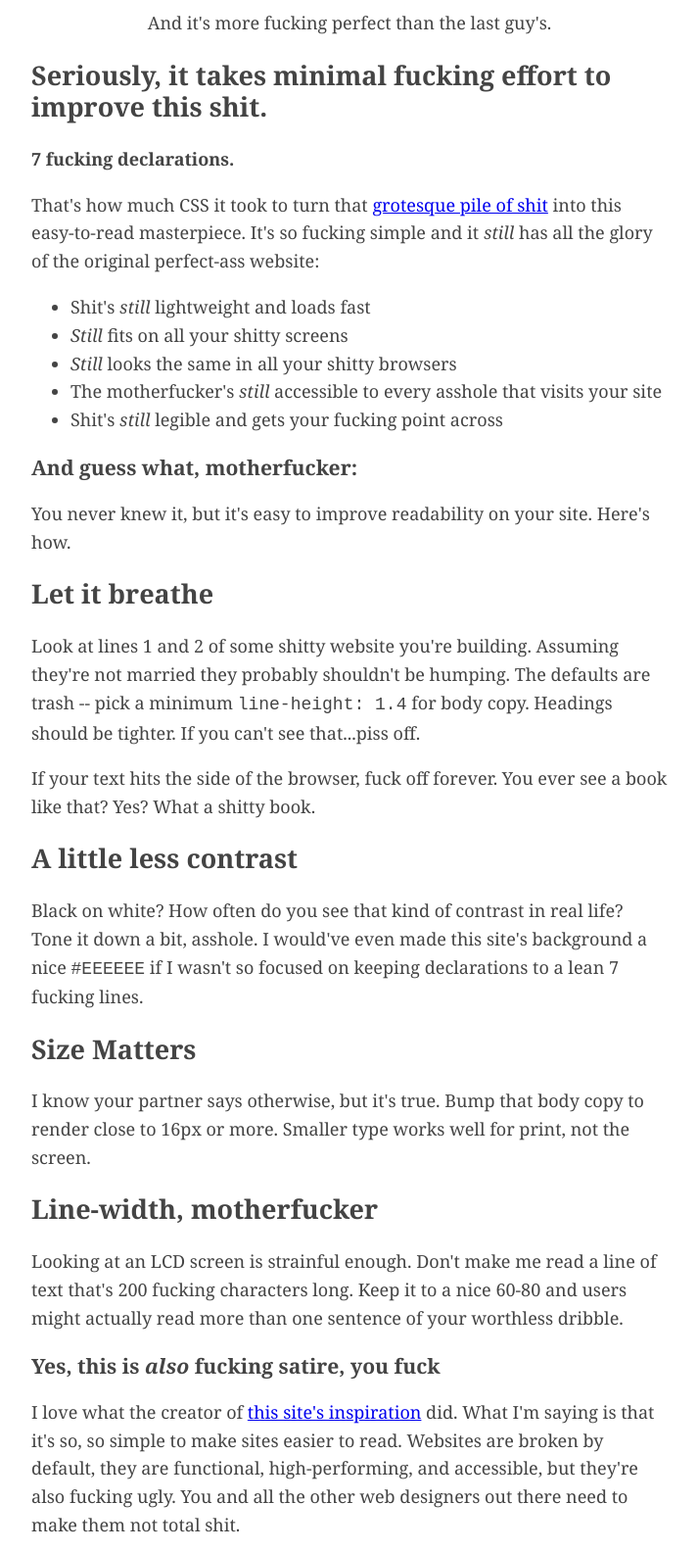
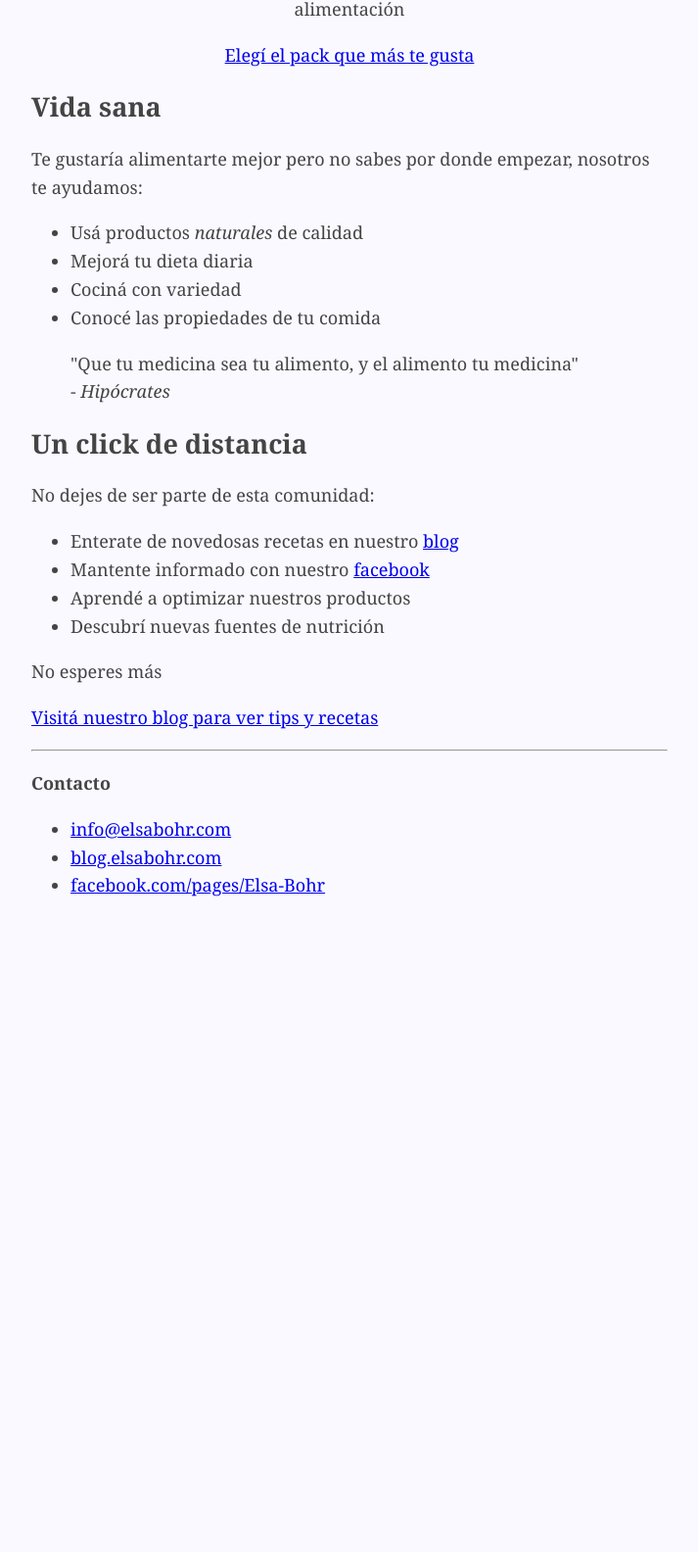
Before and after one commit to elsabohr/elsabohr.github.io, a plain HTML site: page index.html in a window 1280 px wide. Shown: the part 389-1973 px from the top of the page at 98% size, without its empty margins (283-996 px from the left). After the commit the page ends 1347 px from the top, so only its background shows below. Drawn offline with Linux system fonts and the light colour scheme.

Commit message:
Version hecha con el Clark

```diff
--- a/index.html
+++ b/index.html
@@ -2,8 +2,11 @@
 <html>
 <head>
 	<meta http-equiv="Content-Type" content="text/html; charset=UTF-8">
-	<meta charset="utf-8"><meta name="viewport" content="width=device-width, initial-scale=1">
+	<meta charset="utf-8">
+	<meta name="viewport" content="width=device-width, initial-scale=1">
 	<title>Elsa Bohr</title>
+    <link rel="shortcut icon" href="img/32.png" sizes="32x32" type="image/png"/>
+    <link rel="apple-touch-icon-precomposed" sizes="152x152" href="img/152.png" type="image/png"/>
 <style type="text/css">
 	body{
 		margin: 40px auto;
@@ -13,6 +16,7 @@
 		color: #444;
 		padding: 0 10px;
 		font-family: Georgia, serif;
+		background-color: #F9F9FF;
 	}
 	h1,h2,h3 {
 		line-height: 1.2
@@ -25,88 +29,55 @@
 
 <body>
 <header>
-	<img src="logo.png">
-	<h1>This is <em>still</em> a motherfucking website.</h1>
-	<aside>And it's more fucking perfect than the last guy's.</aside>
+	<img src="img/logo.png">
+	<h1>A un <em>click</em> de una vida mas sana</h1>
+	<aside>Acercandote a la comodidad de tu hogar los secretos de una mejor alimentación</aside>
+	<p><a href="http://shop.elsabohr.com/">Elegí el pack que más te gusta</a></p>
 </header>
 
-<h2>Seriously, it takes minimal fucking effort to improve this shit.</h2>
+<h2>Vida sana</h2>
 <p>
-	<strong>7 fucking declarations.</strong>
+	Te gustaría alimentarte mejor pero no sabes por donde empezar, nosotros te ayudamos:
+</p>
+<ul>
+	<li>Usá productos <em>naturales</em> de calidad</li>
+	<li>Mejorá tu dieta diaria</li>
+	<li>Cociná con variedad</li>
+	<li>Conocé las propiedades de tu comida</li>
+</ul>
+
+<blockquote>
+	"Que tu medicina sea tu alimento, y el alimento tu medicina"
+	<br>
+	- <em>Hipócrates</em>
+</blockquote>
+
+<h2>Un click de distancia</h2>
+<p>
+	No dejes de ser parte de esta comunidad:
+</p>
+<ul>
+	<li>Enterate de novedosas recetas en nuestro <a href="http://blog.elsabohr.com/">blog</a></li>
+	<li>Mantente informado con nuestro <a href="https://www.facebook.com/pages/Elsa-Bohr/843021069103494">facebook</a></li>
+	<li>Aprendé a optimizar nuestros productos</li>
+	<li>Descubrí nuevas fuentes de nutrición</li>
+</ul>
+<p>
+	No esperes más
 </p>
 <p>
-	That's how much CSS it took to turn that <a href="http://motherfuckingwebsite.com/">grotesque pile of shit</a> into this easy-to-read masterpiece. It's so fucking simple and it <em>still</em> has all the glory of the original perfect-ass website:
+	<a href="http://blog.elsabohr.com/">Visitá nuestro blog para ver tips y recetas</a>
 </p>
-<ul>
-	<li>Shit's <em>still</em> lightweight and loads fast</li>
-	<li><em>Still</em> fits on all your shitty screens</li>
-	<li><em>Still</em> looks the same in all your shitty browsers</li>
-	<li>The motherfucker's <em>still</em> accessible to every asshole that visits your site</li>
-	<li>Shit's <em>still</em> legible and gets your fucking point across</li>
-</ul>
-<h3>And guess what, motherfucker:</h3>
-<p>
-	You never knew it, but it's easy to improve readability on your site. Here's how.
-</p>
-<h2>Let it breathe</h2>
-<p>
-	Look at lines 1 and 2 of some shitty website you're building. Assuming they're not married they probably shouldn't be humping. The defaults are trash -- pick a minimum <code>line-height: 1.4</code> for body copy. Headings should be tighter. If you can't see that...piss off.
-</p>
-<p>
-	If your text hits the side of the browser, fuck off forever. You ever see a book like that? Yes? What a shitty book.
-</p>
-<h2>A little less contrast</h2>
-<p>
-	Black on white? How often do you see that kind of contrast in real life? Tone it down a bit, asshole. I would've even made this site's background a nice <code>#EEEEEE</code> if I wasn't so focused on keeping declarations to a lean 7 fucking lines.
-</p>
-<h2>Size Matters</h2>
-<p>
-	I know your partner says otherwise, but it's true. Bump that body copy to render close to 16px or more. Smaller type works well for print, not the screen.
-</p>
-<h2>Line-width, motherfucker</h2>
-<p>
-	Looking at an LCD screen is strainful enough. Don't make me read a line of text that's 200 fucking characters long. Keep it to a nice 60-80 and users might actually read more than one sentence of your worthless dribble.
-</p>
-<h3>Yes, this is <em>also</em> fucking satire, you fuck</h3>
-<p>
-	I love what the creator of <a href="http://motherfuckingwebsite.com/">this site's inspiration</a> did. What I'm saying is that it's so, so simple to make sites easier to read. Websites are broken by default, they are functional, high-performing, and accessible, but they're also fucking ugly. You and all the other web designers out there need to make them not total shit.
-</p>
-<blockquote>"You're a fucking moron if you use default browser styles."
-<br>
-- Eleanor Roosevelt
-</blockquote>
 <hr>
-<h2>Epilogue</h2>
-<p>
-	Inspired by the geniuses behind <a href="http://motherfuckingwebsite.com/">motherfuckingwebsite.com</a> and <a href="http://txti.es/">txti</a>.
-</p>
-<p>
-	This page—that isn't a total fucking eyesore—was created by <a href="https://twitter.com/drew_mc">me</a> with help from <a href="https://twitter.com/gabehammersmith">him</a>.
-</p>
-
-<h2>Here's the basic algorithm for a minimum awesome landing page</h2>
-<ol>
-	<li>Do some very basic quick research and find out:
-		<ul>
-			<li>Who your potential customers are (profile) so that you can speak in their language</li>
-			<li>What problems they have (pains) so that you can reassure them that you solve these</li>
-			<li>What they want (dreams) so that you can promise it to them</li>
-		</ul>
-	</li>
-	<li>Make a promise with your headline to grab attention</li>
-	<li>Use your subheadline to clarify the headline</li>
-	<li>Use benefit-oriented call to action text to make people click</li>
-	<li>State main benefits and how you plan to deliver them</li>
-	<li>Explain benefits <em>and</em> features that provide them in-depth</li>
-	<li>Finish with a second call to action</li>
-</ol>
-
 <footer>
-	<p>Posted by: Hege Refsnes</p>
 	<p>
-		Contact information: <a href="mailto:someone@example.com">someone@example.com</a>.
+		<strong>Contacto</strong>
 	</p>
+	<ul>
+		<li><a href="mailto:info@elsabohr.com">info@elsabohr.com</a></li>
+		<li><a href="http://blog.elsabohr.com/">blog.elsabohr.com</a></li>
+		<li><a href="https://www.facebook.com/pages/Elsa-Bohr/843021069103494">facebook.com/pages/Elsa-Bohr</a></li>
+	</ul>
 </footer>
-
 </body>
 </html>
```
Also changed, not shown: img/152.png (added), img/32.png (added), img/logo.png (renamed from logo.png).
